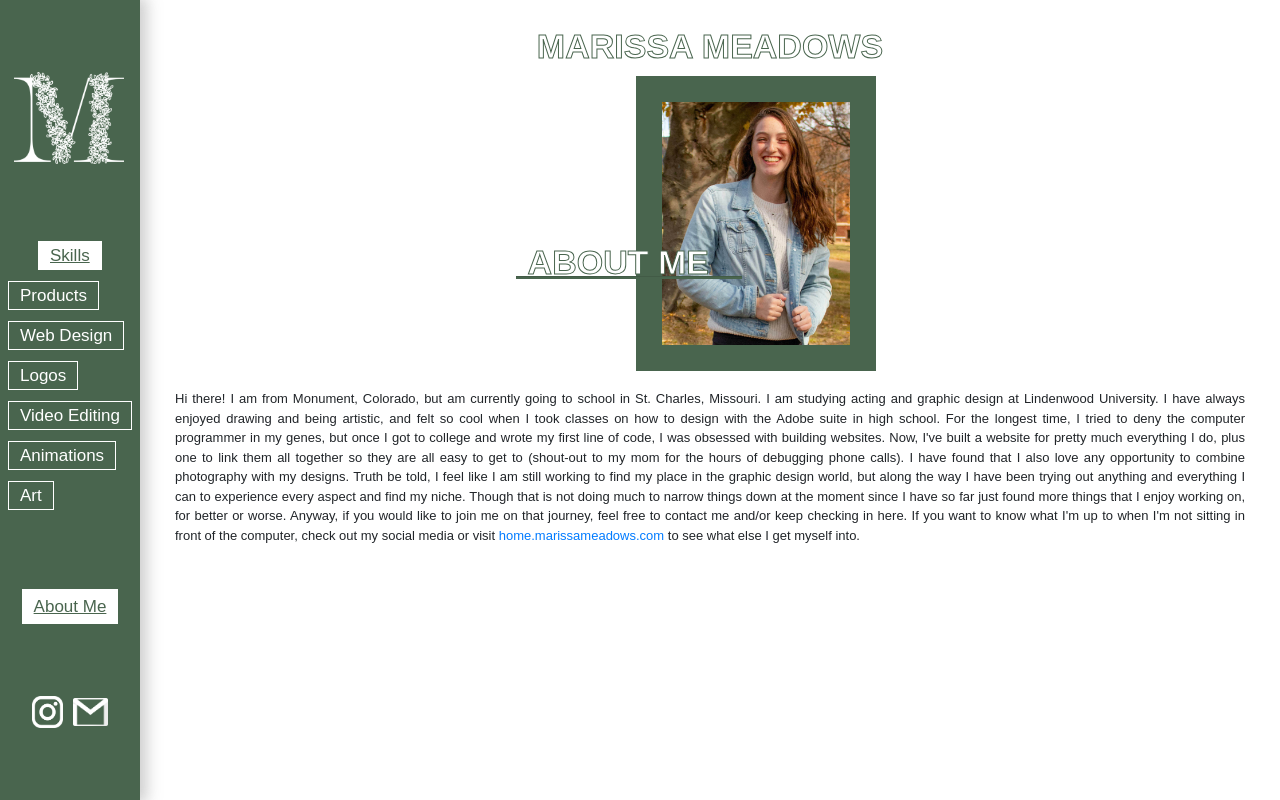
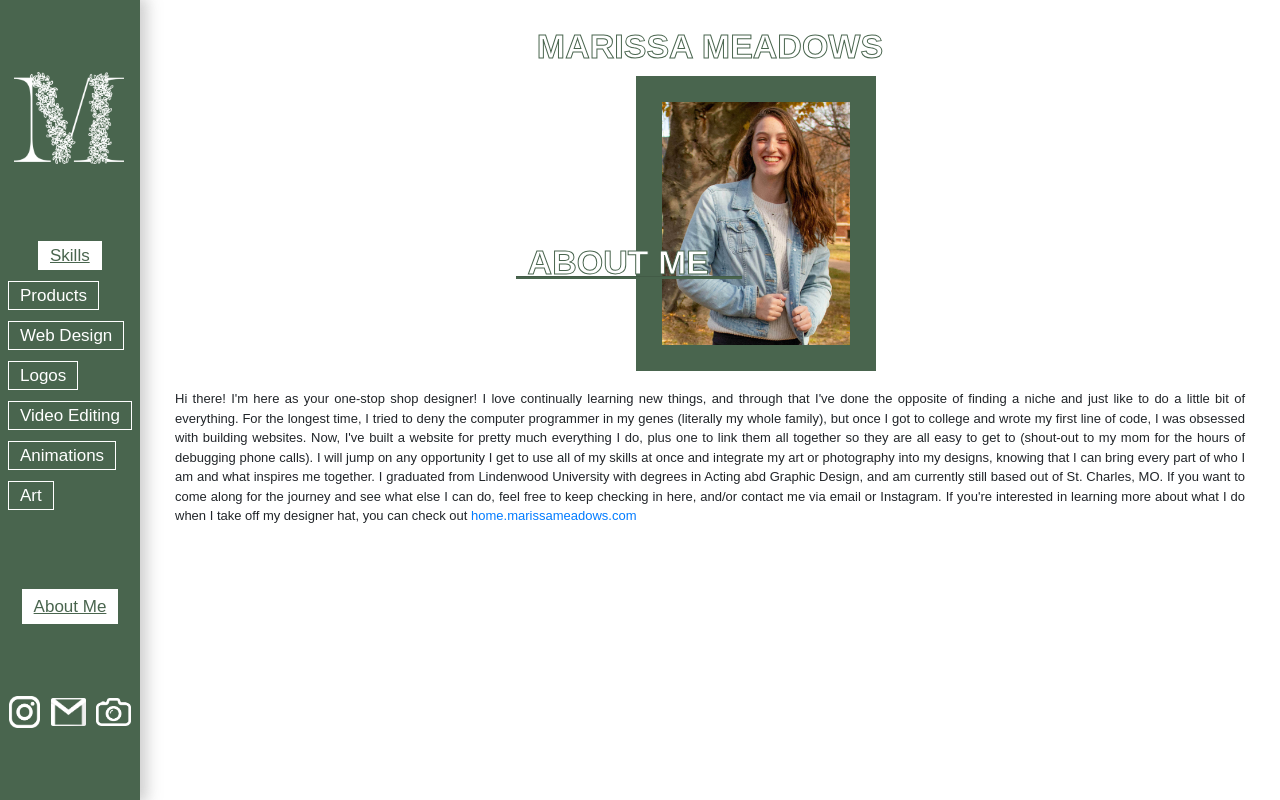
Before and after one commit to mnmeadows/graphic-design, a plain HTML site: page about.html in a window 1280 px wide. Drawn offline with nearby package versions, Linux system fonts and the light colour scheme; a web font is replaced by a local one.

Commit message:
About Me

```diff
--- a/about.html
+++ b/about.html
@@ -52,6 +52,9 @@
 			<li>
 				<a href="mailto:marissa.n.meadows@gmail.com"><img src="img/EmailButton.png" alt="Email"></a>
 			</li>
+			<li>
+				<a href="https://photos.marissameadows.com" target="_blank"><img src="img/ButtonCamera.png" alt="Photography"></a>
+			</li>
 		</ul>
 	</div>
 </div>
@@ -67,7 +70,7 @@
 			<hr align="left" class="desktop">
 			<img src="img/bio3.jpg" alt="profile">
 		</div>
-		<p>Hi there! I am from Monument, Colorado, but am currently going to school in St. Charles, Missouri. I am studying acting and graphic design at Lindenwood University. I have always enjoyed drawing and being artistic, and felt so cool when I took classes on how to design with the Adobe suite in high school. For the longest time, I tried to deny the computer programmer in my genes, but once I got to college and wrote my first line of code, I was obsessed with building websites. Now, I've built a website for pretty much everything I do, plus one to link them all together so they are all easy to get to (shout-out to my mom for the hours of debugging phone calls). I have found that I also love any opportunity to combine photography with my designs. Truth be told, I feel like I am still working to find my place in the graphic design world, but along the way I have been trying out anything and everything I can to experience every aspect and find my niche. Though that is not doing much to narrow things down at the moment since I have so far just found more things that I enjoy working on, for better or worse. Anyway, if you would like to join me on that journey, feel free to contact me and/or keep checking in here. If you want to know what I'm up to when I'm not sitting in front of the computer, check out my social media or visit <a href="https://home.marissameadows.com/" target="_blank">home.marissameadows.com</a> to see what else I get myself into.</p>
+		<p>Hi there! I'm here as your one-stop shop designer! I love continually learning new things, and through that I've done the opposite of finding a niche and just like to do a little bit of everything. For the longest time, I tried to deny the computer programmer in my genes (literally my whole family), but once I got to college and wrote my first line of code, I was obsessed with building websites. Now, I've built a website for pretty much everything I do, plus one to link them all together so they are all easy to get to (shout-out to my mom for the hours of debugging phone calls). I will jump on any opportunity I get to use all of my skills at once and integrate my art or photography into my designs, knowing that I can bring every part of who I am and what inspires me together. I graduated from Lindenwood University with degrees in Acting abd Graphic Design, and am currently still based out of St. Charles, MO. If you want to come along for the journey and see what else I can do, feel free to keep checking in here, and/or contact me via email or Instagram. If you're interested in learning more about what I do when I take off my designer hat, you can check out <a href="https://home.marissameadows.com/" target="_blank">home.marissameadows.com</a> </p>
 	</div>
 </div>
 
```
Also changed, not shown: index.html (+1 -1 lines).
